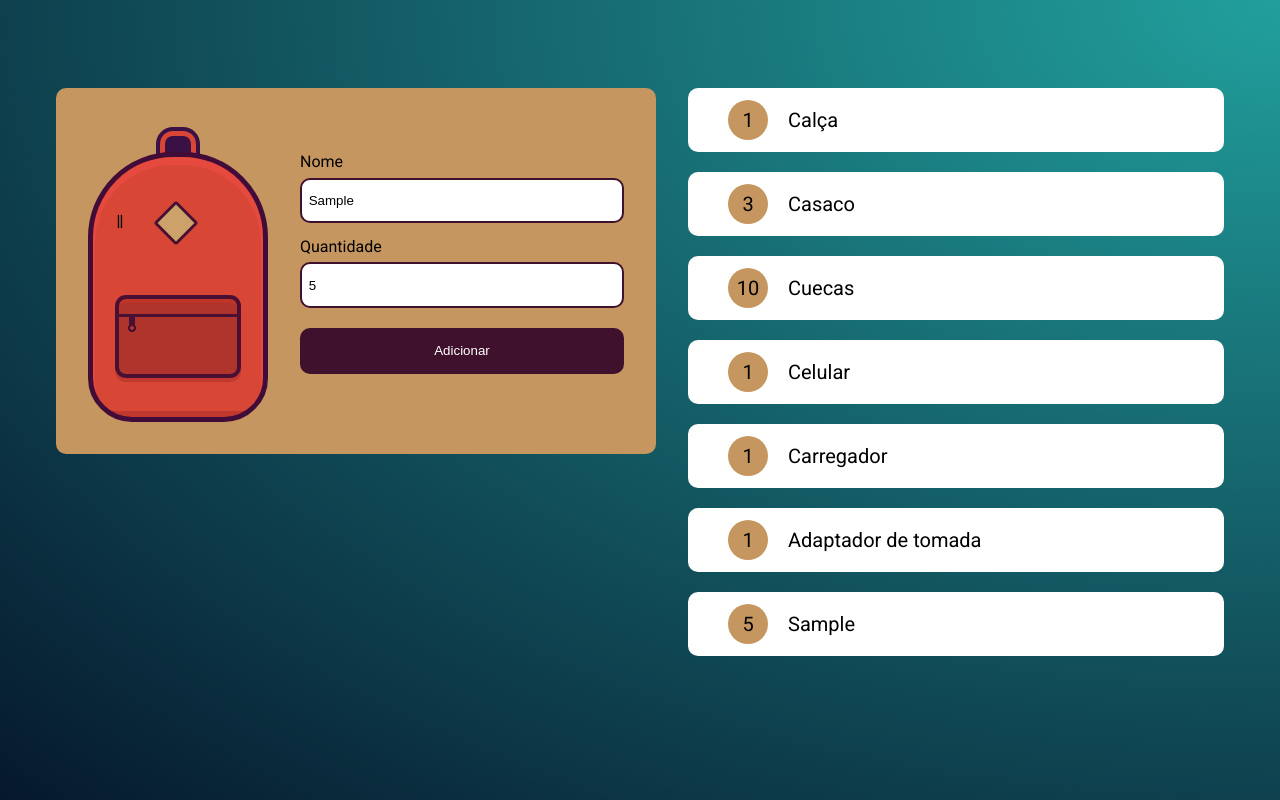
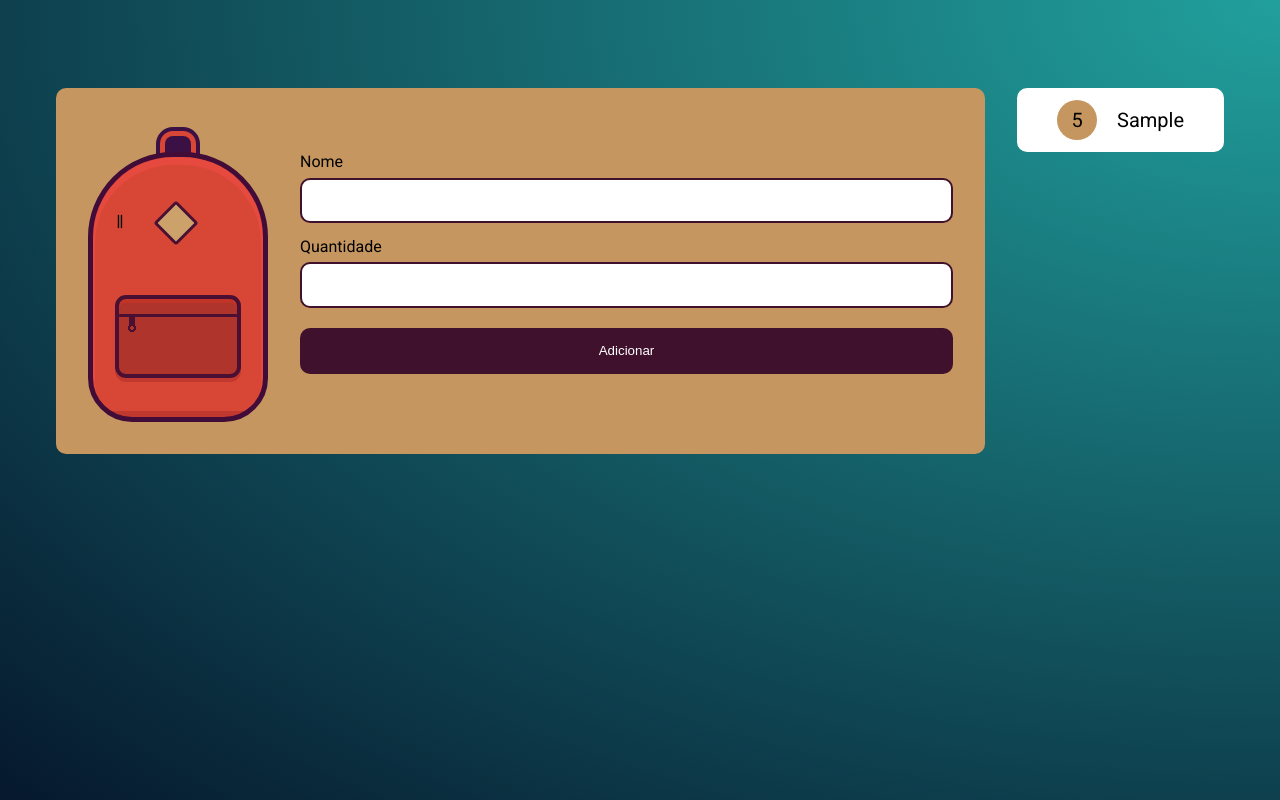
Before and after one commit to Estevao-Matheus/mochila-de-viagem, a plain HTML site: page index.html in a window 1280 px wide. Both pictures are taken after typing "Sample", "5" into the empty fields and a click on the input "Adicionar". Drawn offline with Linux system fonts and the light colour scheme.

Commit message:
salva itens e atualiza do local storage para html

```diff
--- a/JS/main.js
+++ b/JS/main.js
@@ -1,37 +1,47 @@
 const form = document.getElementById("novoItem");
 const lista = document.getElementById("lista")
-const itens = []
+const itens = JSON.parse(localStorage.getItem("itens")) || []
+
+
+itens.forEach( (element) => {
+   criaElemento(element);
+});
 
 form.addEventListener("submit", (e)=> {
     e.preventDefault()
 
-    criaElemento (e.target.elements['nome'].value, e.target.elements['quantidade'].value);
+    const nome = e.target.elements['nome']
+    const quantidade = e.target.elements['quantidade']
+
+    const itemAtual = {
+        "nome": nome.value,
+        "quantidade": quantidade.value
+    }
+
+    criaElemento (itemAtual);
+
+    itens.push(itemAtual)
+
+    localStorage.setItem("itens", JSON.stringify(itens))
+
+    nome.value="";
+    quantidade.value="";
 
 
 })
 
-function criaElemento (nome, quantidade) {
-    console.log(nome);
-    console.log(quantidade);
+function criaElemento (item) {
+
+    console.log(item.nome, item.quantidade)
 
     const novoItem = document.createElement('li')
     novoItem.classList.add("item")
 
     const numeroItem = document.createElement('strong')
-    numeroItem.innerHTML = quantidade;
+    numeroItem.innerHTML = item.quantidade;
 
     novoItem.appendChild(numeroItem);
-    novoItem.innerHTML += nome;
+    novoItem.innerHTML += item.nome;
 
     lista.appendChild(novoItem);
-
-    const itemAtual = {
-        "nome": nome,
-        "quantidade": quantidade
-    }
-
-    itens.push(itemAtual)
-
-    localStorage.setItem("ïtem", JSON.stringify(itens))
-
 }
--- a/index.html
+++ b/index.html
@@ -25,12 +25,7 @@
         </div>
 
         <ul class="lista" id="lista">
-            <li class="item"><strong>1</strong>Calça</li>
-            <li class="item"><strong>3</strong>Casaco</li>
-            <li class="item"><strong>10</strong>Cuecas</li>
-            <li class="item"><strong>1</strong>Celular</li>
-            <li class="item"><strong>1</strong>Carregador</li>
-            <li class="item"><strong>1</strong>Adaptador de tomada</li>
+
         </ul>
     </main>
     <script src="/JS/main.js"></script>
```
